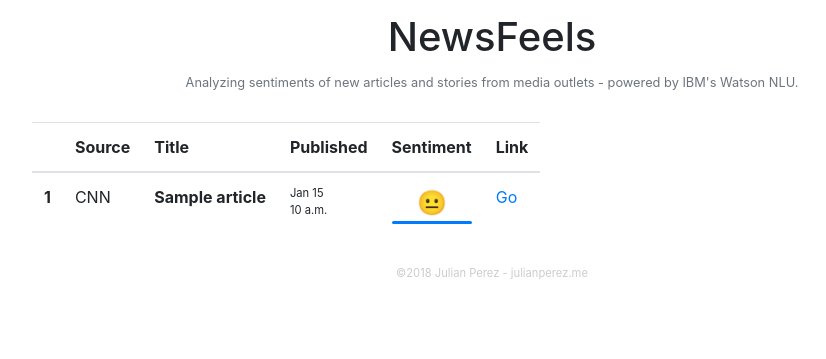
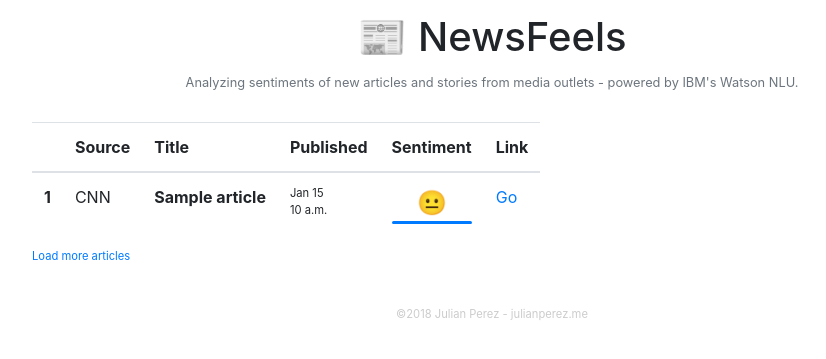
Before and after one commit to jcpmmx/NewsFeels, a Django app: page /articles/ in a window 1280 px wide. Shown: the top 359 px of the page, without its empty margins (148-974 px from the left). Run offline with Django 3.2, Linux system fonts and the light colour scheme; tables that the repository leaves empty hold one stand-in row (values such as "Sample post"); some libraries are stand-ins or nearby versions.

Commit message:
Adding an option to load new articles

```diff
--- a/articles/models.py
+++ b/articles/models.py
@@ -49,6 +49,8 @@ class Article(models.Model):
         """
         Takes a list of 3-tuple with data from articles and creates new DB records, if articles are new.
         """
+        some_article_created = False
+
         for article_content, key_information, sentiment in available_articles:
             title = key_information['title']
             author = key_information['author']
@@ -68,7 +70,9 @@ class Article(models.Model):
                     'sentiment_label': sentiment['label'],
                     'sentiment_score': sentiment['score'],
                 }
-                cls.objects.create(**data)
+                _, some_article_created = cls.objects.create(**data)
+
+        return some_article_created
 
     @staticmethod
     def _generate_hash(source, title, author, published, url):
--- a/articles/templates/articles/index.html
+++ b/articles/templates/articles/index.html
@@ -5,6 +5,7 @@
 {% block main_container %}
     {% if article_list %}
         <table class="table table-responsive">
+            <caption class="text-small"><a id="loader" href="{% url 'load_articles' %}">Load more articles</a></caption>
             <thead>
                 <tr>
                     <th scope="col"></th>
--- a/articles/urls.py
+++ b/articles/urls.py
@@ -7,4 +7,5 @@ from . import views
 
 urlpatterns = [
     path('', views.IndexView.as_view(), name='index'),
+    path('load/', views.load, name='load_articles'),
 ]
--- a/articles/views.py
+++ b/articles/views.py
@@ -1,6 +1,7 @@
 # coding=utf-8
 
 
+from django.http import HttpResponse
 from django.views import generic
 
 from sources.utils import load_articles
@@ -15,5 +16,13 @@ class IndexView(generic.ListView):
     template_name = 'articles/index.html'
 
     def get_queryset(self):
-        # load_articles()  # To populate the DB with articles and their analysis
         return Article.objects.all()
+
+
+def load(request):
+    """
+    Small view that triggers the process for pulling articles and analyzing them.
+    """
+    if load_articles():
+        return HttpResponse()
+    return HttpResponse(status=204)
--- a/newsfeels/templates/base.html
+++ b/newsfeels/templates/base.html
@@ -12,6 +12,7 @@
   <meta name="viewport" content="width=device-width, initial-scale=1, shrink-to-fit=no">
   <link rel="stylesheet" href="https://stackpath.bootstrapcdn.com/bootstrap/4.1.3/css/bootstrap.min.css" integrity="sha384-MCw98/SFnGE8fJT3GXwEOngsV7Zt27NXFoaoApmYm81iuXoPkFOJwJ8ERdknLPMO" crossorigin="anonymous">
   <link rel="stylesheet" type="text/css" href="{% static 'base.css' %}">
+  <script src="https://code.jquery.com/jquery-3.3.1.min.js" integrity="sha256-FgpCb/KJQlLNfOu91ta32o/NMZxltwRo8QtmkMRdAu8=" crossorigin="anonymous"></script>
 </head>
 
 <body>
@@ -20,7 +21,7 @@
       <div class="col-sm-12 col-md-10 offset-md-1">
         <div id="big_container">
           <h1>
-            {% block body_title %}NewsFeels{% endblock body_title %}
+            {% block body_title %}📰 NewsFeels{% endblock body_title %}
           </h1>
           <p><small class="text-muted">Analyzing sentiments of new articles and stories from media outlets - powered by IBM's Watson NLU.</small></p>
           <div id="main_container">{% block main_container %}{% endblock main_container %}</div>
@@ -29,6 +30,21 @@
       </div>
     </div>
   </div>
+  <script type="text/javascript">
+    $(document).ready(function () {
+      var loader = $("#loader");
+      if (loader !== null) {
+        loader.click(function(e) {
+          e.preventDefault();
+          loader.text('Loading...');
+          $.get(loader.attr('href'), function(_, textStatus) {
+            if (textStatus === '200') location.reload();
+            loader.text('Nothing new, try again.');
+          });
+        });
+      }
+    });
+  </script>
 </body>
 
 </html>
--- a/sources/base.py
+++ b/sources/base.py
@@ -17,7 +17,7 @@ class NewsAPISource(object):
     BASE_URL = 'https://newsapi.org/v2/everything'
     SOURCE = None  # Must be a valid News API value (e.g. cnn, the-verge)
 
-    ARTICLES_LIMIT = 3  # How many articles to process each time
+    ARTICLES_LIMIT = 10  # How many articles to process each time
     ARTICLE_CONTENT_XPATH = None  # Valid XPath pointing to an HTML element with an article's content
 
     def __init__(self, allow_print=False):
--- a/sources/utils.py
+++ b/sources/utils.py
@@ -14,7 +14,9 @@ def load_articles():
     _AVAILABLE_SOURCES = (
         CNNSource,
     )
+    some_article_created = False
     for source_class in _AVAILABLE_SOURCES:
         article_source = source_class()
         available_articles = article_source.get_latest_data()
-        Article.create_articles(article_source.SOURCE.value, available_articles)
+        some_article_created = Article.create_articles(article_source.SOURCE.value, available_articles)
+    return some_article_created
```
Lines whose indentation alone changed are shown as unchanged.
